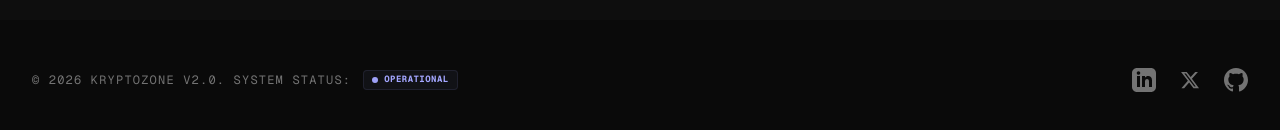
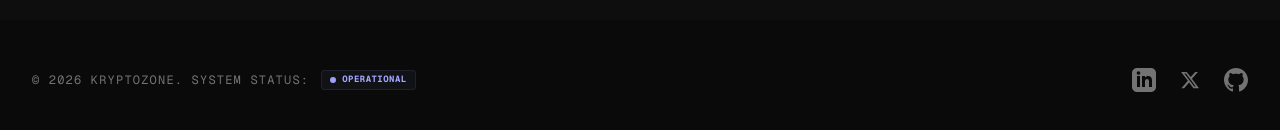
Before and after one commit to zeredogo/KryptoZone, a React (Vite) app: page / in a window 1280 px wide. Shown: the part 2100-2230 px from the top of the page. Built offline with nearby package versions, Linux system fonts and the light colour scheme; no server answers; the database is empty.

Commit message:
Update src/components/Footer.jsx

```diff
--- a/src/components/Footer.jsx
+++ b/src/components/Footer.jsx
@@ -4,9 +4,9 @@ export default function Footer() {
   return (
     <footer className="bg-neutral-950 w-full py-12 px-8 mt-auto">
       <div className="flex flex-col md:flex-row justify-between items-center gap-8 max-w-screen-2xl mx-auto">
-        <div className="flex items-center gap-3">
+        <div className="flex items-center gap-3 w-full justify-center md:w-auto md:justify-start">
           <div className="text-neutral-500 font-label text-xs uppercase tracking-widest">
-            © {new Date().getFullYear()} KryptoZone v2.0. System Status:
+            © {new Date().getFullYear()} KryptoZone. System Status:
           </div>
           <div className="flex items-center gap-1.5 px-2 py-0.5 bg-primary/5 rounded border border-primary/10">
             <span className="w-1.5 h-1.5 bg-primary rounded-full animate-pulse"></span>
```
